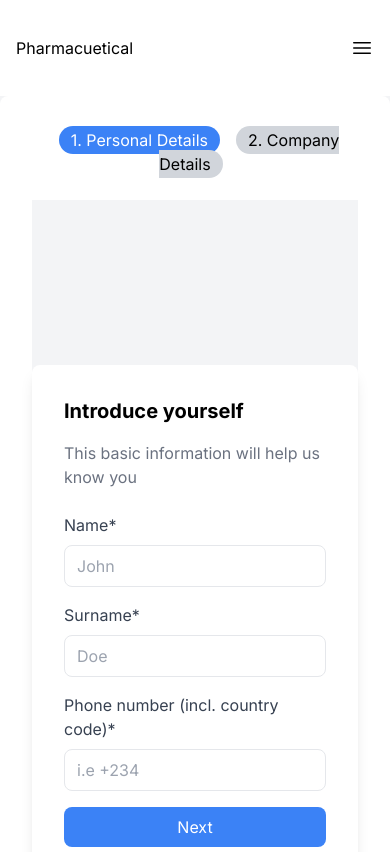
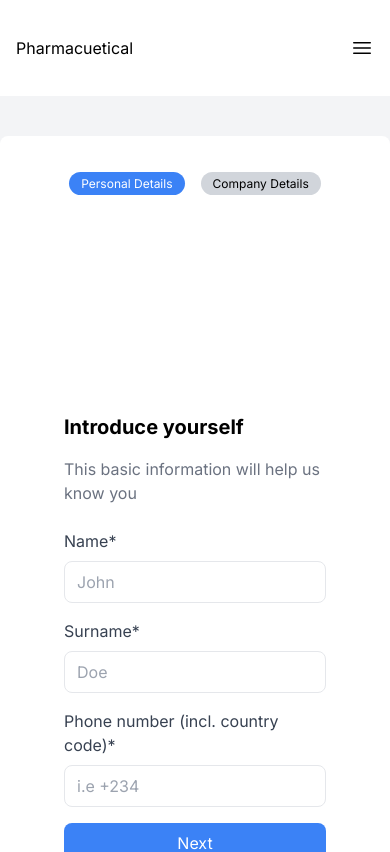
Before and after one commit to adewale-codes/pharmaceutical, a Next.js app: page /Introduce in a window 390 px wide. Shown: the top 852 px of the page. Built offline with nearby package versions, Linux system fonts and the light colour scheme.

Commit message:
fixed image overlay on signup

```diff
--- a/app/Introduce/components/CompanyDetails.tsx
+++ b/app/Introduce/components/CompanyDetails.tsx
@@ -32,12 +32,12 @@ const CompanyDetails: React.FC<CompanyDetailsProps> = ({ onSubmit }) => {
   };
 
   return (
-    <div className="flex flex-col items-center justify-center min-h-screen bg-gray-100">
-      <div className="bg-white shadow-lg rounded-lg p-8 w-full max-w-md">
+    <div className="flex flex-col items-center justify-center min-h-screen">
+      <div className="bg-white rounded-lg p-8 w-full max-w-md">
         <h2 className="text-xl font-bold mb-4">Introduce your company</h2>
         <form>
           <div className="mb-4">
-            <label className="block text-gray-700">Company name*</label>
+            <label className="block text-gray-700 text-small md:text-base">Company name*</label>
             <input
               type="text"
               value={companyName}
@@ -48,7 +48,7 @@ const CompanyDetails: React.FC<CompanyDetailsProps> = ({ onSubmit }) => {
             />
           </div>
           <div className="mb-4">
-            <label className="block text-gray-700">Country*</label>
+            <label className="block text-gray-700 text-small md:text-base">Country*</label>
             <Select
               value={country}
               onChange={setCountry}
@@ -60,7 +60,7 @@ const CompanyDetails: React.FC<CompanyDetailsProps> = ({ onSubmit }) => {
             />
           </div>
           <div className="mb-4">
-            <label className="block text-gray-700">
+            <label className="block text-gray-700 text-small md:text-base">
               Provide a short description about your company
             </label>
             <textarea
@@ -71,9 +71,9 @@ const CompanyDetails: React.FC<CompanyDetailsProps> = ({ onSubmit }) => {
             />
           </div>
           <div className="mb-4">
-            <label className="block text-gray-700">We are interested in*</label>
+            <label className="block text-gray-700 text-small md:text-base">We are interested in*</label>
             <div className="flex space-x-4 mt-2">
-              <label className="flex items-center">
+              <label className="flex items-center text-small md:text-base">
                 <input
                   type="checkbox"
                   checked={interests.buying}
@@ -83,7 +83,7 @@ const CompanyDetails: React.FC<CompanyDetailsProps> = ({ onSubmit }) => {
                 />
                 <span className="ml-2">Buying</span>
               </label>
-              <label className="flex items-center">
+              <label className="flex items-center text-small md:text-base">
                 <input
                   type="checkbox"
                   checked={interests.selling}
@@ -93,7 +93,7 @@ const CompanyDetails: React.FC<CompanyDetailsProps> = ({ onSubmit }) => {
                 />
                 <span className="ml-2">Selling</span>
               </label>
-              <label className="flex items-center">
+              <label className="flex items-center text-small md:text-base">
                 <input
                   type="checkbox"
                   checked={interests.license}
--- a/app/Introduce/components/PersonalDetails.tsx
+++ b/app/Introduce/components/PersonalDetails.tsx
@@ -21,15 +21,15 @@ const PersonalDetails: React.FC<PersonalDetailsProps> = ({ onNext }) => {
   };
 
   return (
-    <div className="flex flex-col items-center justify-center min-h-screen bg-gray-100">
-      <div className="bg-white shadow-lg rounded-lg p-8 w-full max-w-md">
+    <div className="flex flex-col items-center justify-center min-h-screen">
+      <div className="bg-white rounded-lg p-8 w-full max-w-md">
         <h2 className="text-xl font-bold mb-4">Introduce yourself</h2>
-        <p className="text-gray-500 mb-6">
+        <p className="text-gray-500 mb-6 text-small md:text-base">
           This basic information will help us know you
         </p>
         <form>
           <div className="mb-4">
-            <label className="block text-gray-700">Name*</label>
+            <label className="block text-gray-700 text-small md:text-base">Name*</label>
             <input
               type="text"
               value={name}
@@ -40,7 +40,7 @@ const PersonalDetails: React.FC<PersonalDetailsProps> = ({ onNext }) => {
             />
           </div>
           <div className="mb-4">
-            <label className="block text-gray-700">Surname*</label>
+            <label className="block text-gray-700 text-small md:text-base">Surname*</label>
             <input
               type="text"
               value={surname}
@@ -51,7 +51,7 @@ const PersonalDetails: React.FC<PersonalDetailsProps> = ({ onNext }) => {
             />
           </div>
           <div className="mb-4">
-            <label className="block text-gray-700">
+            <label className="block text-gray-700 text-small md:text-base">
               Phone number (incl. country code)*
             </label>
             <input
--- a/app/Introduce/page.tsx
+++ b/app/Introduce/page.tsx
@@ -16,21 +16,21 @@ const Introduce: React.FC = () => {
 
   return (
     <div className="min-h-screen flex flex-col items-center justify-center bg-gray-100">
-      <div className="w-full max-w-md bg-white shadow-lg rounded-lg p-8">
-        <div className="mb-6 text-center">
+      <div className="w-full my-10 py-10 max-w-md bg-white shadow-lg rounded-lg p-8">
+        <div className="mb-6 text-xs md:text-base text-center">
           <span
             className={`mx-2 px-3 py-1 rounded-full ${
               step === 1 ? "bg-blue-500 text-white" : "bg-gray-300"
             }`}
           >
-            1. Personal Details
+            Personal Details
           </span>
           <span
             className={`mx-2 px-3 py-1 rounded-full ${
               step === 2 ? "bg-blue-500 text-white" : "bg-gray-300"
             }`}
           >
-            2. Company Details
+            Company Details
           </span>
         </div>
 
--- a/app/Signup/page.tsx
+++ b/app/Signup/page.tsx
@@ -93,7 +93,8 @@ const Signup = () => {
           <Image
             src="/images/signin-bg.jpg"
             alt="Pipeline Pharma"
-            layout="fill"
+            width={1000}
+            height={1000}
             className="object-cover opacity-90"
           />
         </div>
```
